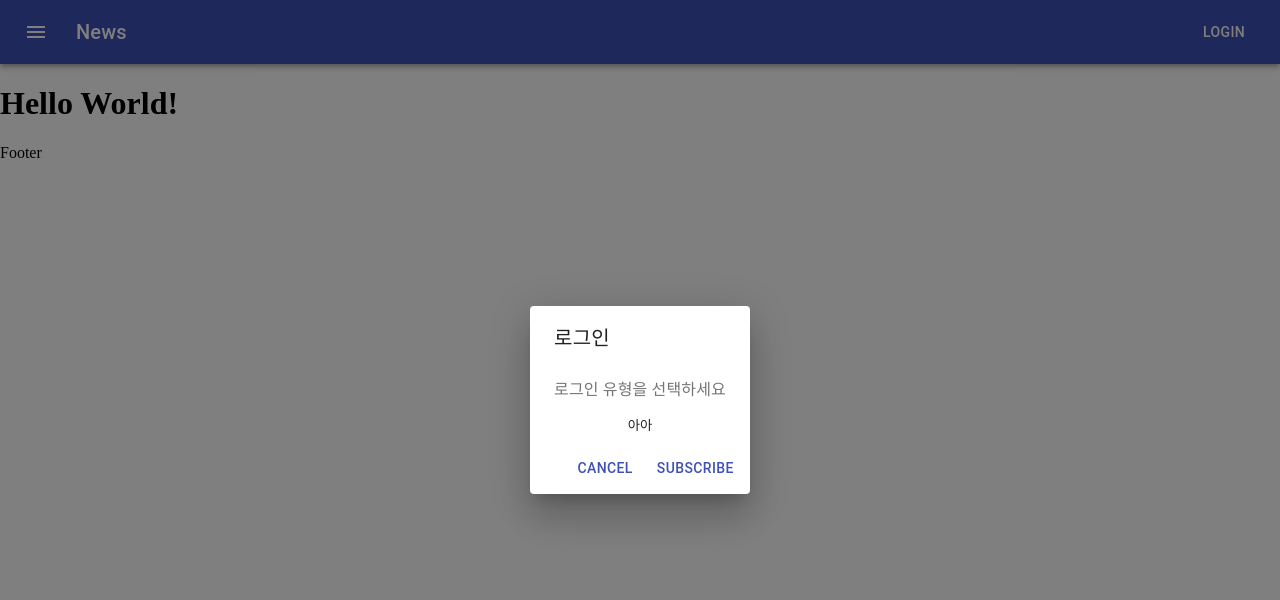
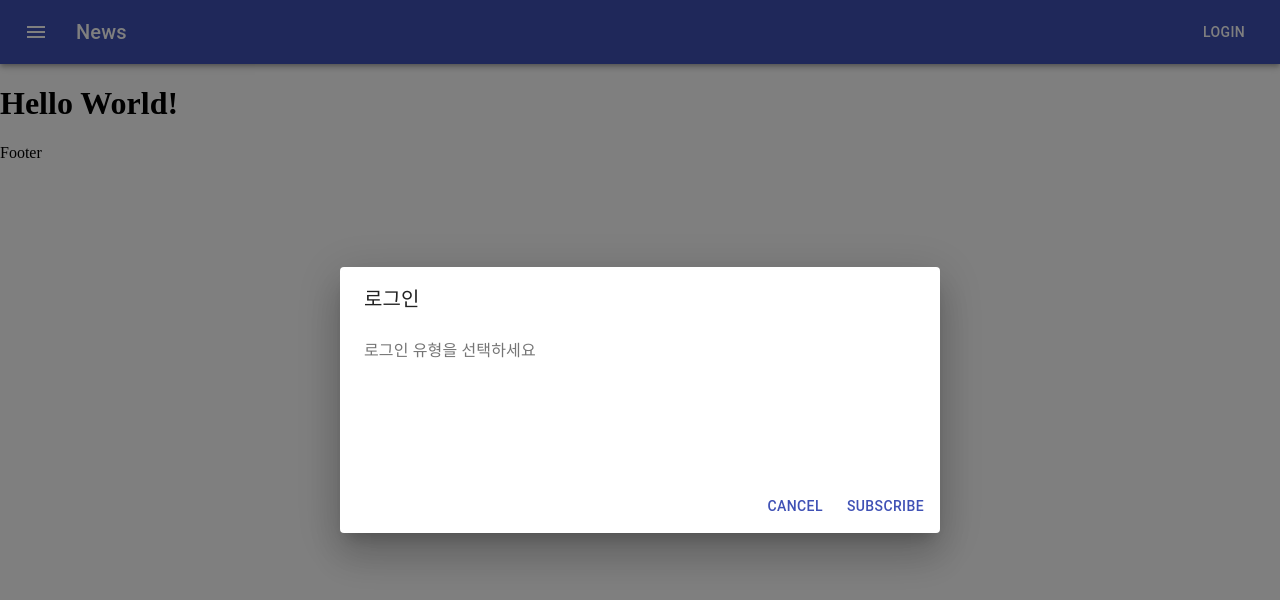
Before and after one commit to n4oah/blog-generator, a Next.js app in the folder frontend_react/blog_generator/: page / in a window 1280 px wide. Both pictures are taken after a click on the button "LOGIN". Shown: the top 600 px of the page. Built offline with nearby package versions, Linux system fonts and the light colour scheme; no server answers.

Commit message:
구글 로그인 API 페이지 이동 완료

```diff
--- a/frontend_react/blog_generator/src/components/account/LoginModal.tsx
+++ b/frontend_react/blog_generator/src/components/account/LoginModal.tsx
@@ -10,14 +10,14 @@ import { Theme, makeStyles, createStyles } from '@material-ui/core/styles';
 import { useCookies } from 'react-cookie'
 import LoginType from '@src/enums/LoginType'
 
-//import * as googleLoginImg from '@public/image/accout/google-login-button.png'
 import googleLoginImg from '@public/image/accout/google-login-button.png'
 
 const loginBtnImg = [
   {
     type: LoginType.GOOGLE,
     url: googleLoginImg,
-    width: '100%'
+    width: '100%',
+    height: 97
   }
 ]
 
@@ -36,6 +36,7 @@ export default function FormDialog(props: Props) {
   const [loginSucRedCokie, setLoginSucRedCokie, removeLoginSucRedCokie] =  useCookies(['LOGIN_SUCCESS_URL'])
 
   function goToLoginPage(type: LoginType): void {
+
     setLoginSucRedCokie('LOGIN_SUCCESS_URL', '123')
 
     switch (type) {
@@ -45,13 +46,19 @@ export default function FormDialog(props: Props) {
       case LoginType.NAVER:
         break
     }
+
     //this.$cookies.set('LOGIN_SUCCESS_URL', '123')
     //window.location.href='http://localhost/login/google'
   }
 
   return (
     <>
-      <Dialog open={props.open} onClose={props.handleClose} aria-labelledby="form-dialog-title">
+      <Dialog
+        open={props.open}
+        onClose={props.handleClose}
+        aria-labelledby="form-dialog-title"
+        fullWidth={true}
+        maxWidth="sm">
         <DialogTitle id="form-dialog-title">로그인</DialogTitle>
         <DialogContent>
            <DialogContentText>
@@ -62,10 +69,11 @@ export default function FormDialog(props: Props) {
               key={img.type}
               style={{
                 width: img.width,
-                backgroundImage: `url(${img.url})`
+                backgroundImage: `url(${img.url})`,
+                height: img.height
               }}
+              onClick={() => goToLoginPage(img.type)}
             >
-            아아
             </ButtonBase>
           ))}
         </DialogContent>
```
Also changed, not shown: frontend_react/blog_generator/next.config.js (+2 -13 lines).
